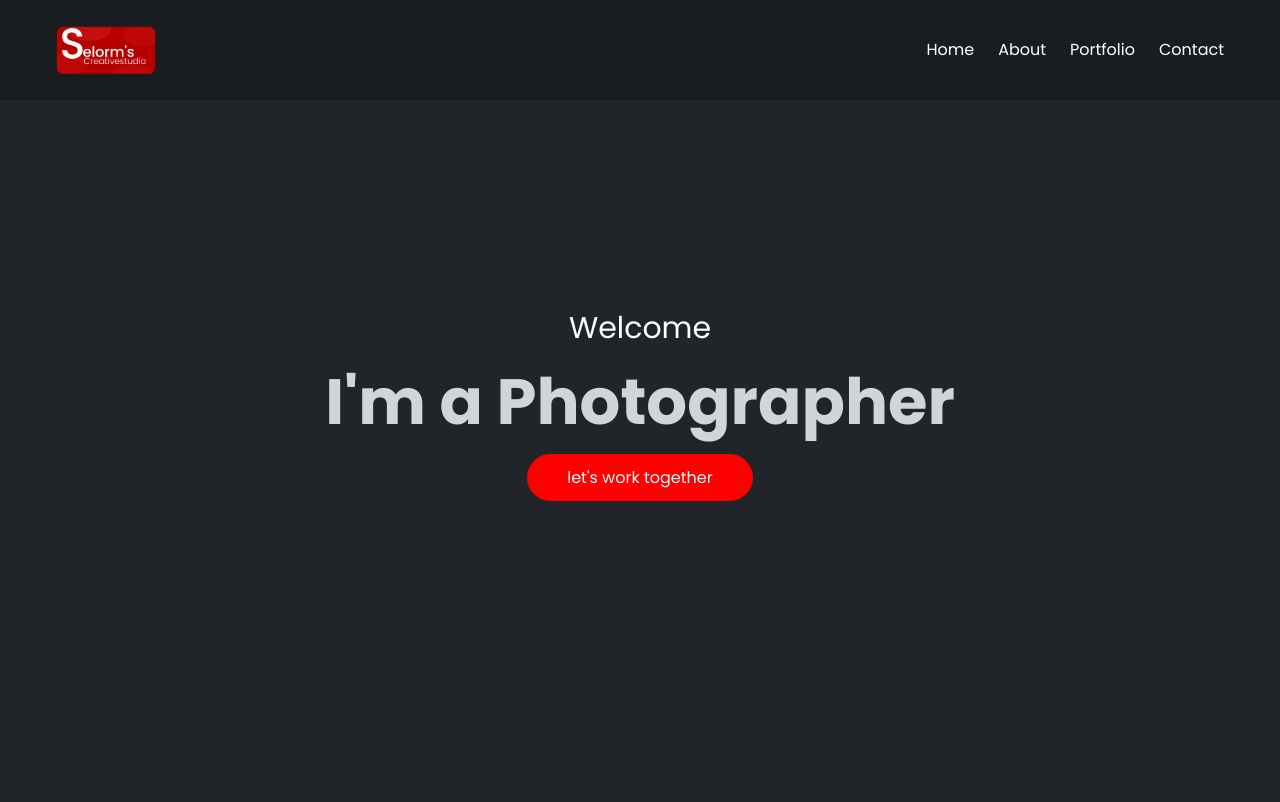
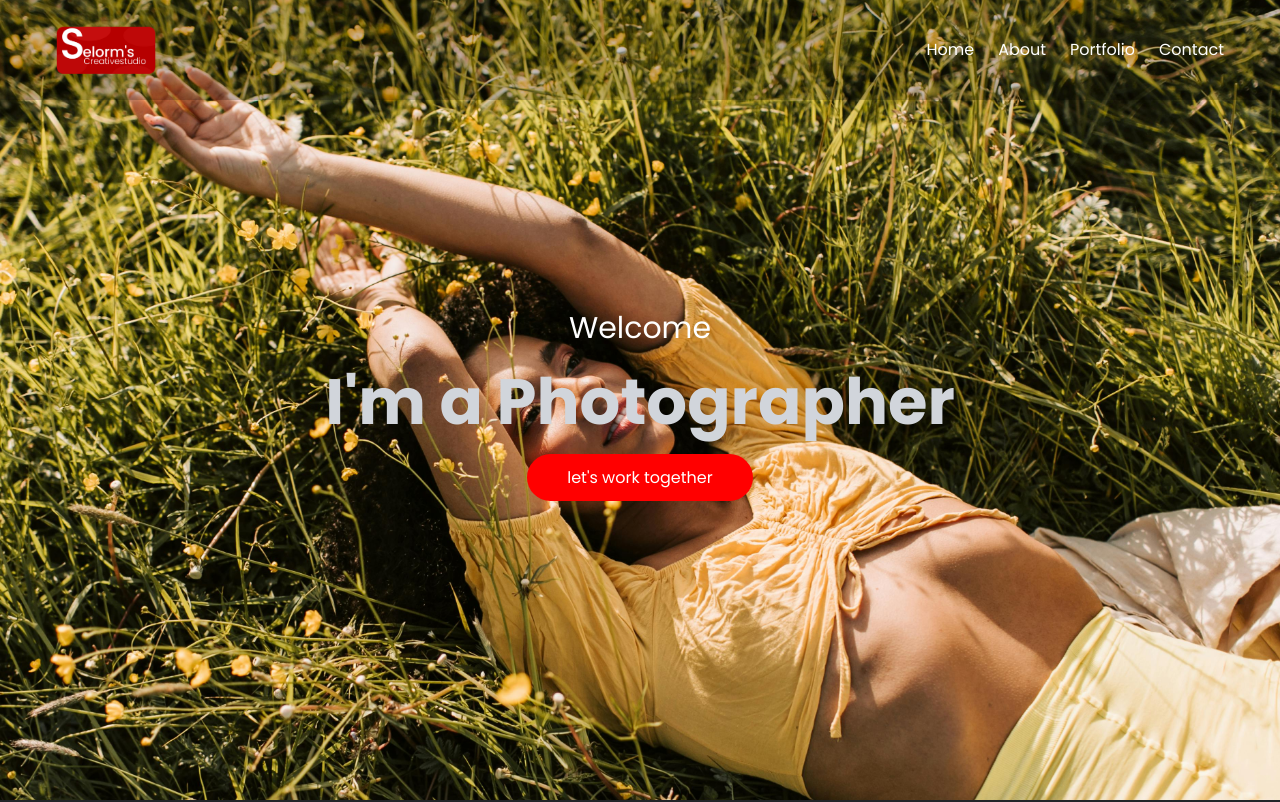
Before and after one commit to Kelvinswebdev/portfolio2, a plain HTML site: page index.html in a window 1280 px wide. Shown: the top 802 px of the page. Drawn offline with nearby package versions, Linux system fonts and the light colour scheme.

Commit message:
Update style.css
updated the yellow image

```diff
--- a/style.css
+++ b/style.css
@@ -124,7 +124,7 @@ section {
 }
 
 #home {
-    background-image:url("pics/yello.jpg");
+    background-image:url("pics/yellow.jpg");
     position: relative;
     background-size: cover;
     background-position: right;
```
